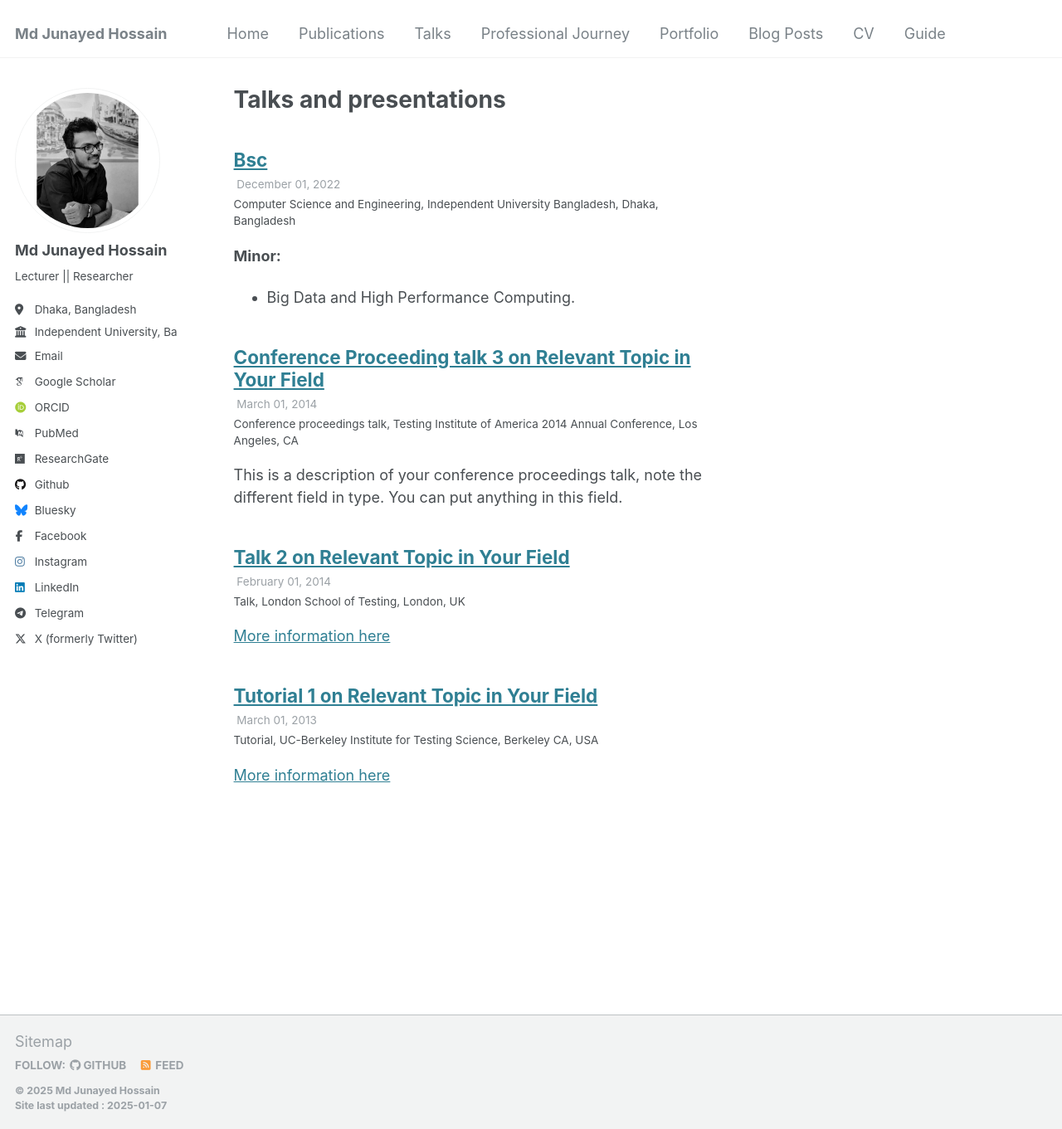
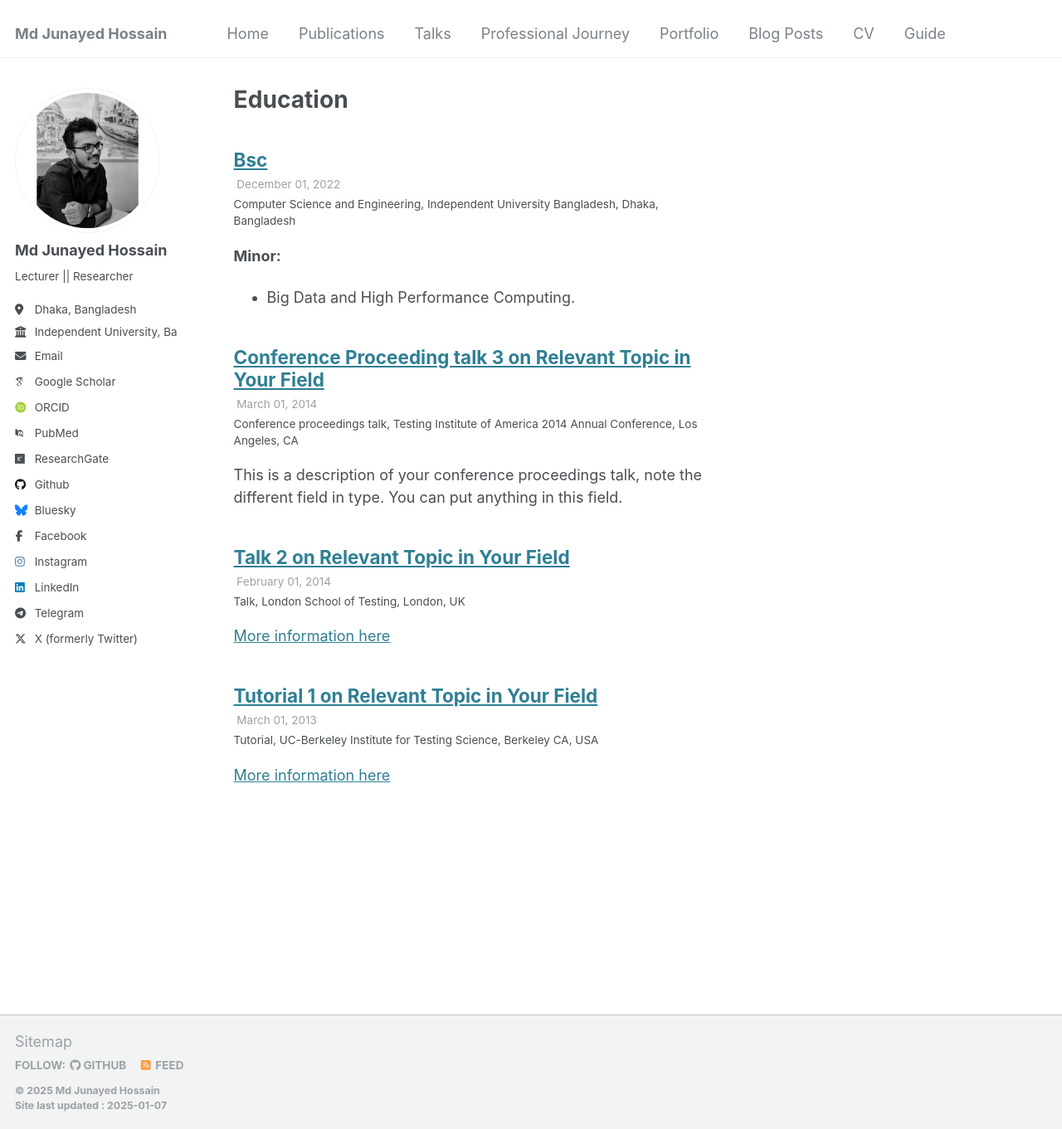
Before and after one commit to i-am-junayed/i-am-junayed.github.io, a Jekyll site: the page built from _pages/talks.html, in a window 1280 px wide and 1361 px high. Shown: the whole window at 83% size. Built offline with Jekyll 4.4.1, drawn with Linux system fonts in a browser that asks for light colours; some web fonts are replaced.

Commit message:
Update talks.html

```diff
--- a/_pages/talks.html
+++ b/_pages/talks.html
@@ -1,6 +1,6 @@
 ---
 layout: archive
-title: "Talks and presentations"
+title: "Education"
 permalink: /talks/
 author_profile: true
 ---
```
